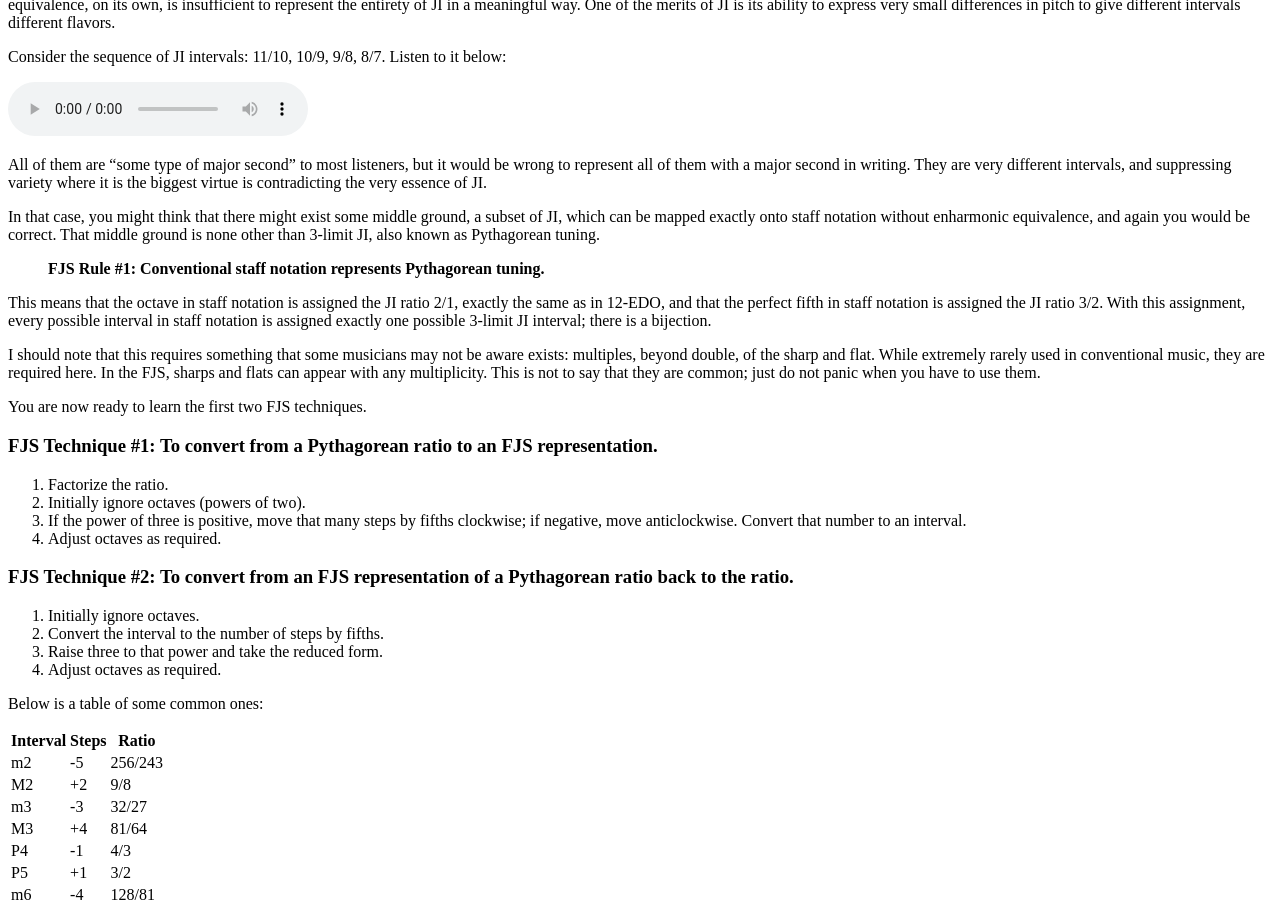
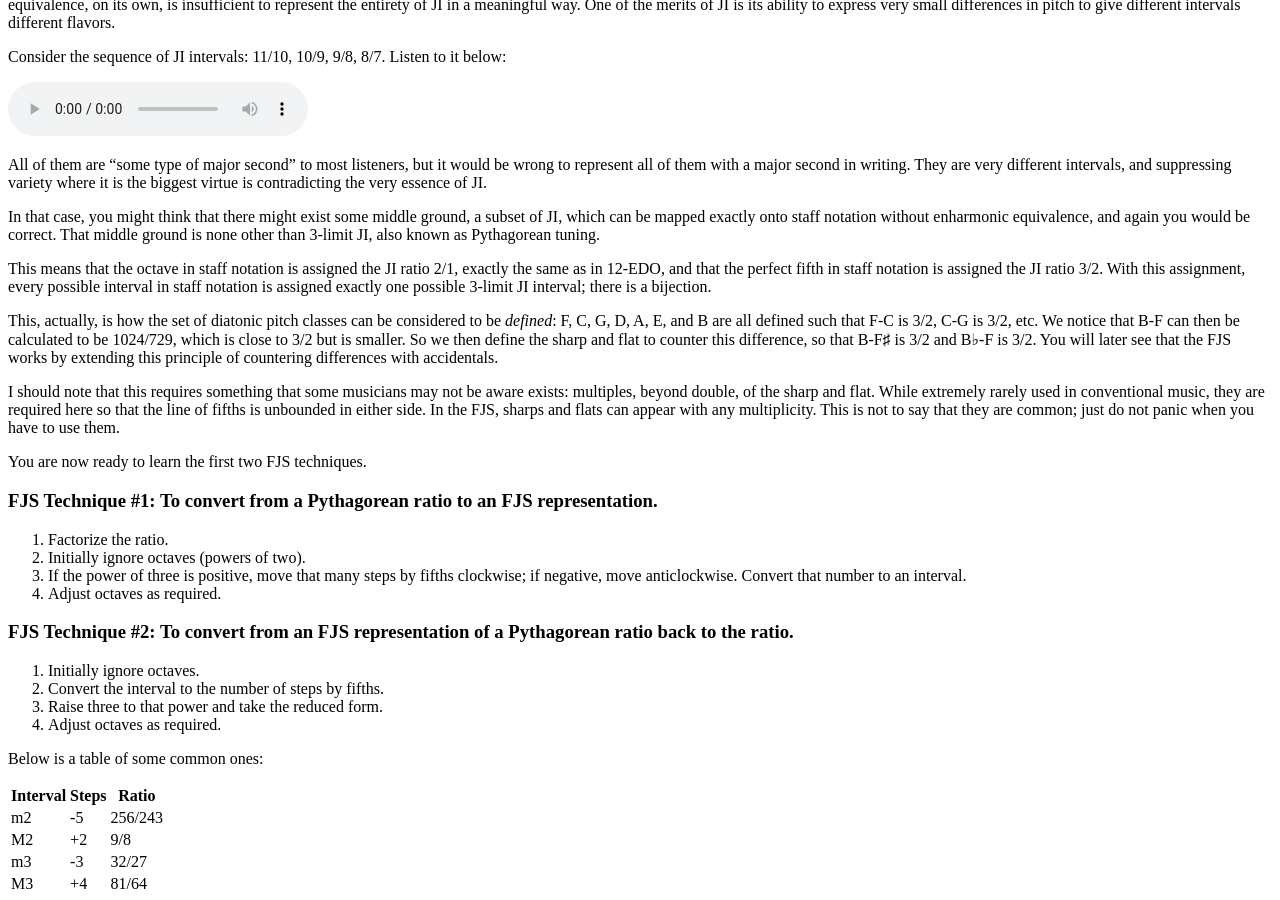
Before and after one commit to misotanni/misotanni.github.io, a Jekyll site: the page built from fjs/en/crash.md, in a window 1280 px wide and 900 px high, scrolled down 1383 px. Built offline with Jekyll 4.4.1, drawn with Linux system fonts in a browser that asks for light colours; our own code applies the rules of GitHub Pages for plain Markdown files; formulas are drawn with MathJax 3.

Commit message:
Update crash.md

```diff
--- a/fjs/en/crash.md
+++ b/fjs/en/crash.md
@@ -56,11 +56,11 @@ All of them are "some type of major second" to most listeners, but it would be w
 
 In that case, you might think that there might exist some middle ground, a subset of JI, which can be mapped exactly onto staff notation without enharmonic equivalence, and again you would be correct. That middle ground is none other than 3-limit JI, also known as Pythagorean tuning.
 
-> **FJS Rule \#1: Conventional staff notation represents Pythagorean tuning.**
-
 This means that the octave in staff notation is assigned the JI ratio 2/1, exactly the same as in 12-EDO, and that the perfect fifth in staff notation is assigned the JI ratio 3/2. With this assignment, every possible interval in staff notation is assigned exactly one possible 3-limit JI interval; there is a bijection.
 
-I should note that this requires something that some musicians may not be aware exists: multiples, beyond double, of the sharp and flat. While extremely rarely used in conventional music, they are required here. In the FJS, sharps and flats can appear with any multiplicity. This is not to say that they are common; just do not panic when you have to use them.
+This, actually, is how the set of diatonic pitch classes can be considered to be *defined*: F, C, G, D, A, E, and B are all defined such that F-C is 3/2, C-G is 3/2, etc. We notice that B-F can then be calculated to be 1024/729, which is close to 3/2 but is smaller. So we then define the sharp and flat to counter this difference, so that B-F♯ is 3/2 and B♭-F is 3/2. You will later see that the FJS works by extending this principle of countering differences with accidentals.
+
+I should note that this requires something that some musicians may not be aware exists: multiples, beyond double, of the sharp and flat. While extremely rarely used in conventional music, they are required here so that the line of fifths is unbounded in either side. In the FJS, sharps and flats can appear with any multiplicity. This is not to say that they are common; just do not panic when you have to use them.
 
 You are now ready to learn the first two FJS techniques.
 
```
